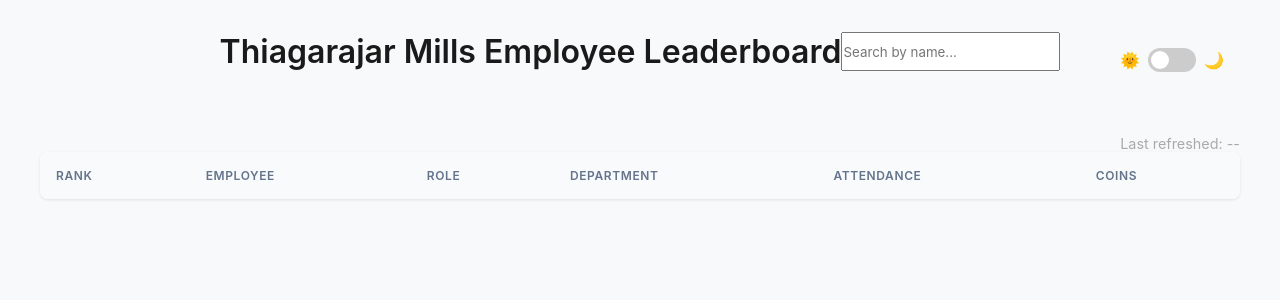
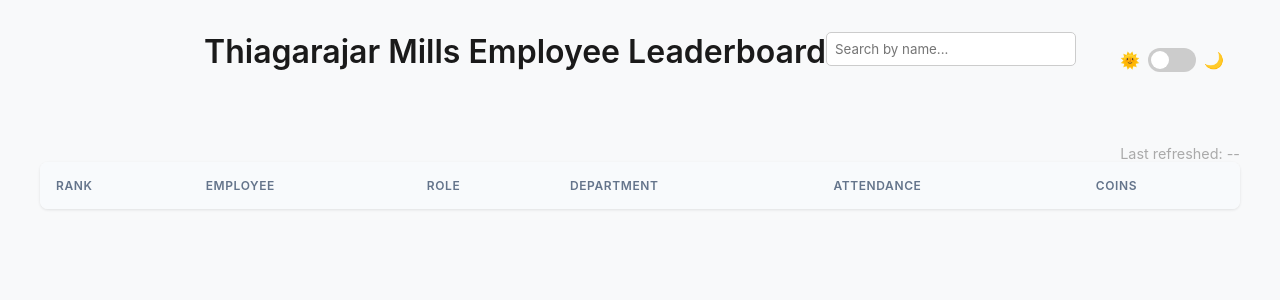
Before and after one commit to Ak-1234-a/IOT_Attendance_Chatbot, a Flask app: page / in a window 1280 px wide. Shown: the top 300 px of the page. Run offline with Flask 3, Linux system fonts and the light colour scheme; lists and menus that the app fills with data are empty; some libraries are stand-ins or nearby versions.

Commit message:
Update style.css

```diff
--- a/static/style.css
+++ b/static/style.css
@@ -270,3 +270,11 @@
   margin-top: 10px;
   text-align: right;
 }
+
+#searchBox {
+  padding: 8px;
+  margin-bottom: 15px;
+  width: 250px;
+  border-radius: 5px;
+  border: 1px solid #ccc;
+}
```
